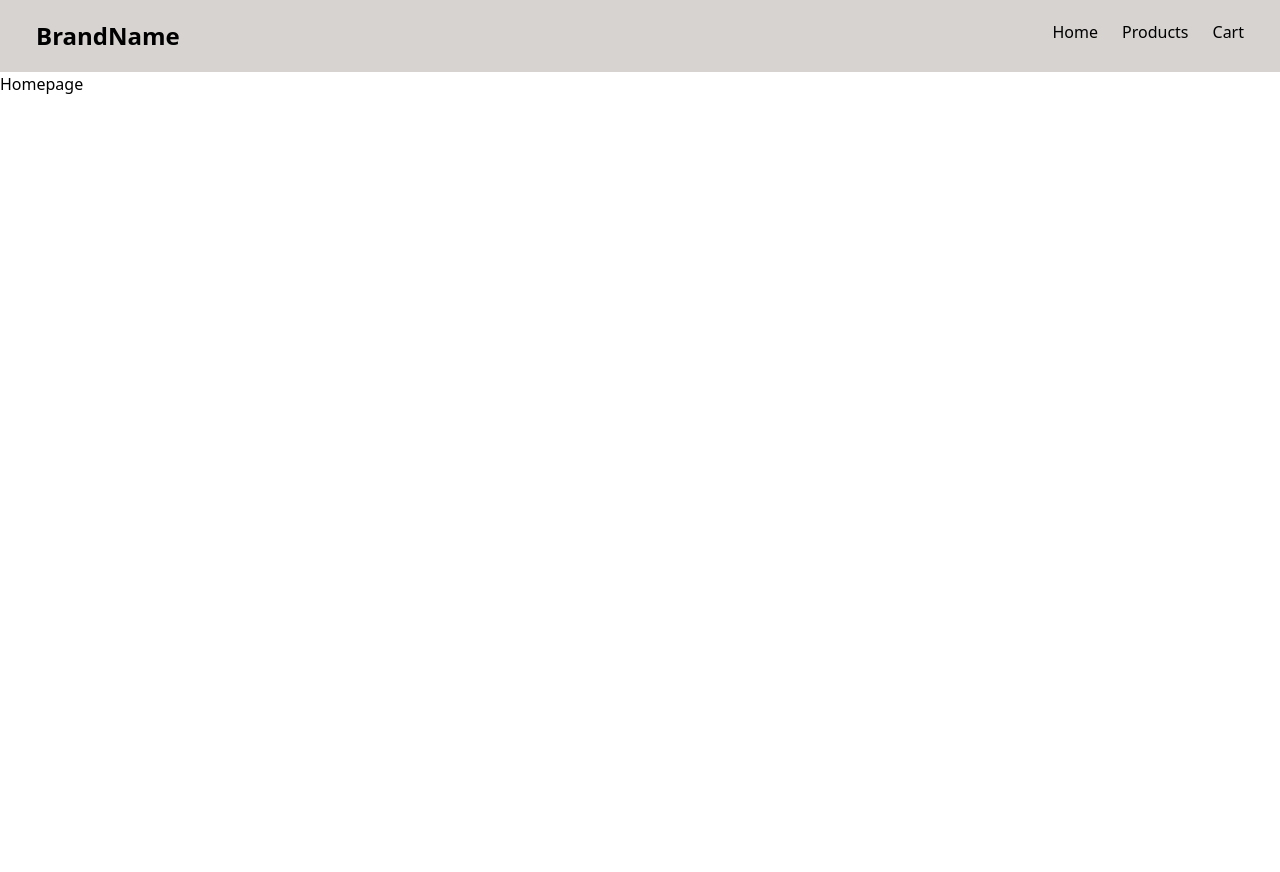
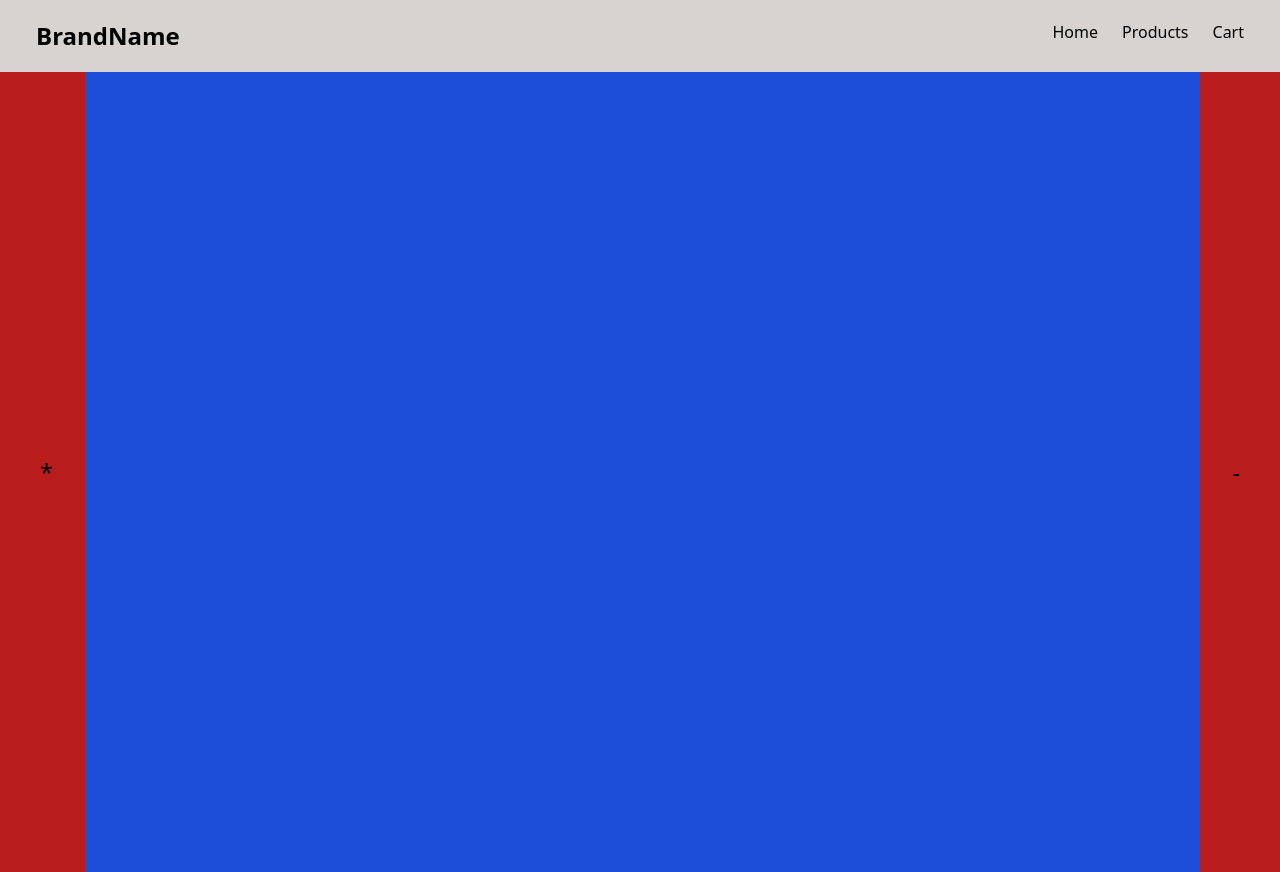
Before and after one commit to kerembuyukhamurkar/site-with-vue, a Vue app: page /#/ in a window 1280 px wide. Before the commit the page ends 800 px from the top, so only its background shows below. Built offline with nearby package versions, Linux system fonts and the light colour scheme.

Commit message:
feat: adding carousel to the homepage

```diff
--- /dev/null
+++ b/src/components/carouselSlider.vue
@@ -0,0 +1,9 @@
+<template>
+   <div class="flex justify-evenly  bg-red-700 w-screen h-screen px-10 gap-8 ">
+     <button class="text-2xl flex justify-center items-center ">*</button>
+    <div class="bg-blue-700 w-screen">
+
+    </div>
+      <button class="text-2xl text-center">-</button>
+   </div>
+</template>
--- a/src/views/homePage.vue
+++ b/src/views/homePage.vue
@@ -1,3 +1,18 @@
 <template>
-    <h1>Homepage</h1>
+    <carouselSlider />
 </template>
+
+<script>
+import carouselSlider from "../components/carouselSlider.vue"
+export default{
+    components:{
+        carouselSlider
+    }
+
+
+
+}
+
+
+
+</script>
```
